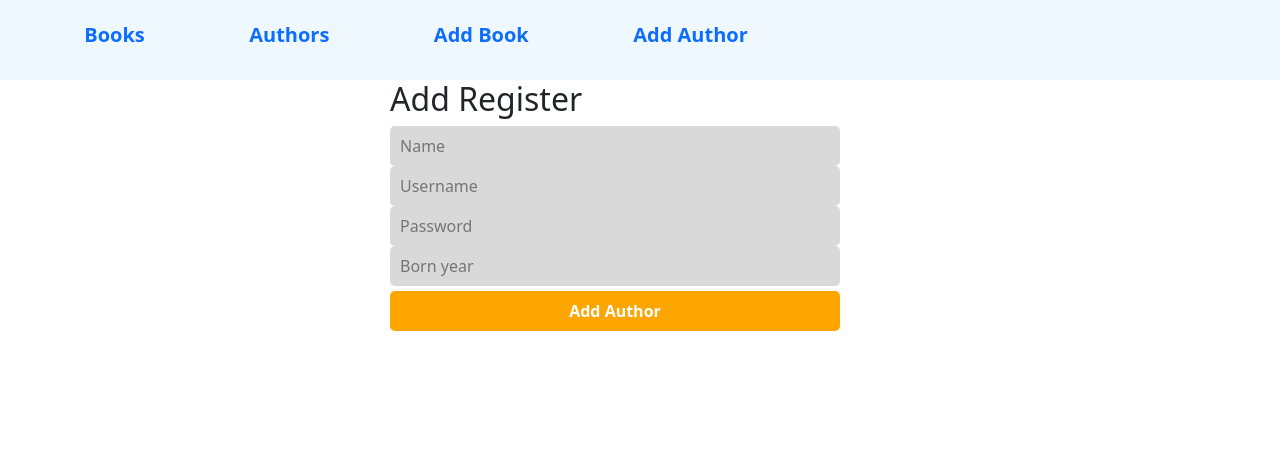
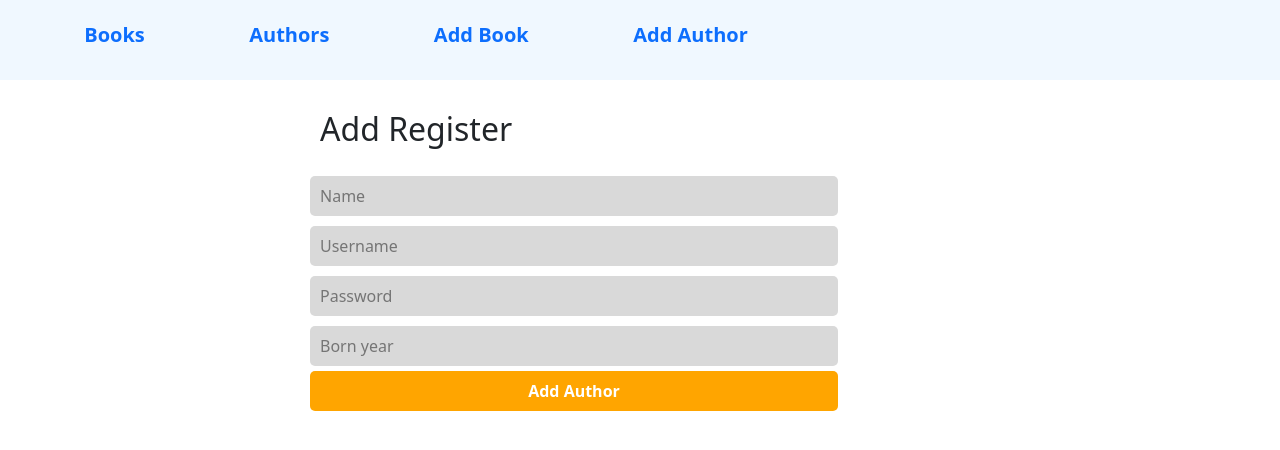
Before and after one commit to Peterzolo/part8-client, a React (Create React App) app: page /author/add in a window 1280 px wide. Shown: the top 450 px of the page. Built offline with nearby package versions, Linux system fonts and the light colour scheme.

Commit message:
Update Author.css
Modified styles

```diff
--- a/src/components/authors/Author.css
+++ b/src/components/authors/Author.css
@@ -31,3 +31,25 @@
   border-radius: 10px;
   color: white;
 }
+
+.form-wrap {
+  width: 700px;
+  margin: 0 auto;
+  display: flex;
+  padding: 20px;
+  flex-direction: column;
+}
+
+.form-input {
+  width: 80%;
+  margin-top: 10px;
+}
+
+.add-btn {
+  width: 80%;
+}
+
+.add-title {
+  text-align: left;
+  padding: 10px;
+}
```
